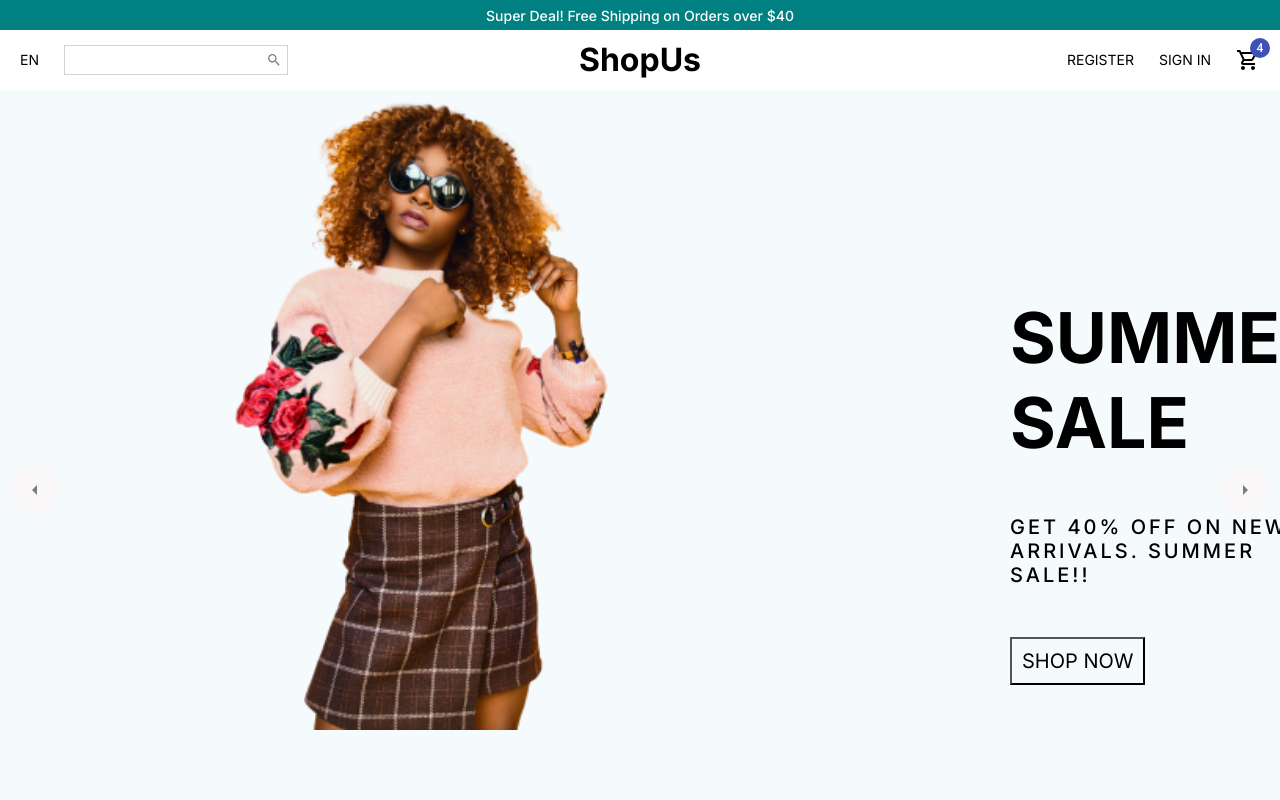
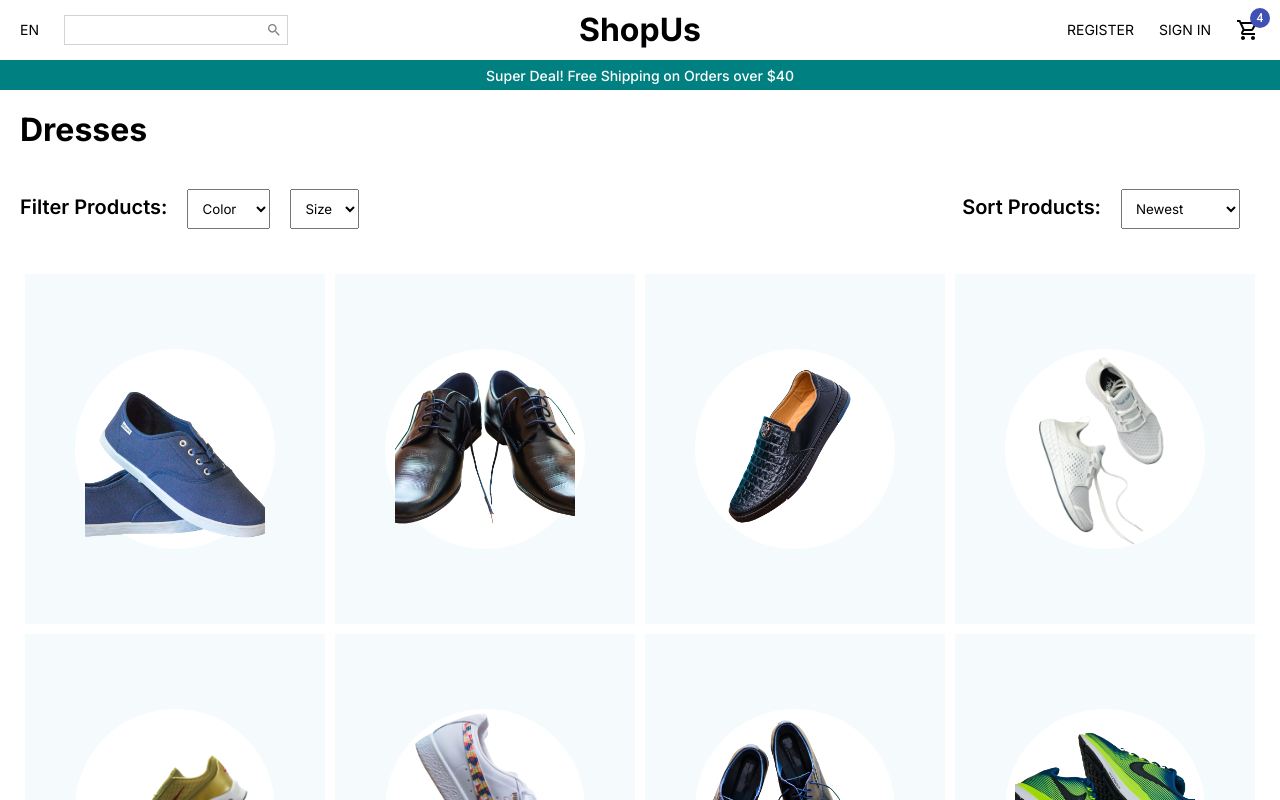
Before and after one commit to analikwukris2ofer/bestbags, a React (Create React App) app: page / in a window 1280 px wide. Shown: the top 800 px of the page. Built offline with nearby package versions, Linux system fonts and the light colour scheme.

Commit message:
building the product list page

```diff
--- a/src/App.js
+++ b/src/App.js
@@ -1,7 +1,8 @@
 import Home from "./pages/Home";
+import ProductList from "./pages/ProductList";
 
 function App() {
-  return <Home />;
+  return <ProductList />;
 }
 
 export default App;
--- a/src/components/Footer.js
+++ b/src/components/Footer.js
@@ -9,7 +9,6 @@
   MailOutline,
   Contactless,
   Payment,
-  PointOfSale,
   Atm,
 } from "@material-ui/icons";
 
--- /dev/null
+++ b/src/pages/ProductList.js
@@ -0,0 +1,78 @@
+import React from "react";
+import styled from "styled-components";
+import Announcement from "../components/Announcement";
+import Footer from "../components/Footer";
+import Navbar from "../components/Navbar";
+import Newsletter from "../components/Newsletter";
+import Products from "../components/Products";
+
+const Container = styled.div``;
+const Title = styled.h1`
+  margin: 20px;
+`;
+const FilterContainer = styled.div`
+  display: flex;
+  justify-content: space-between;
+`;
+const Filter = styled.div`
+  margin: 20px;
+`;
+const FilterText = styled.span`
+  font-size: 20px;
+  font-weight: 600;
+  margin-right: 20px;
+`;
+
+const Select = styled.select`
+  padding: 10px;
+  margin-right: 20px;
+`;
+const Option = styled.option``;
+const ProductList = () => {
+  return (
+    <Container>
+      <Navbar />
+      <Announcement />
+      <Title>Dresses</Title>
+      <FilterContainer>
+        <Filter>
+          <FilterText>Filter Products:</FilterText>
+          <Select>
+            <Option disabled selected>
+              Color
+            </Option>
+            <Option>White</Option>
+            <Option>Black</Option>
+            <Option>Red</Option>
+            <Option>Blue</Option>
+            <Option>Yellow</Option>
+            <Option>Green</Option>
+          </Select>
+          <Select>
+            <Option disabled selected>
+              Size
+            </Option>
+            <Option>XS</Option>
+            <Option>S</Option>
+            <Option>M</Option>
+            <Option>L</Option>
+            <Option>XL</Option>
+          </Select>
+        </Filter>
+        <Filter>
+          <FilterText>Sort Products:</FilterText>
+          <Select>
+            <Option selected>Newest</Option>
+            <Option>Price (asc)</Option>
+            <Option>Price (desc)</Option>
+          </Select>
+        </Filter>
+      </FilterContainer>
+      <Products />
+      <Newsletter />
+      <Footer />
+    </Container>
+  );
+};
+
+export default ProductList;
```
